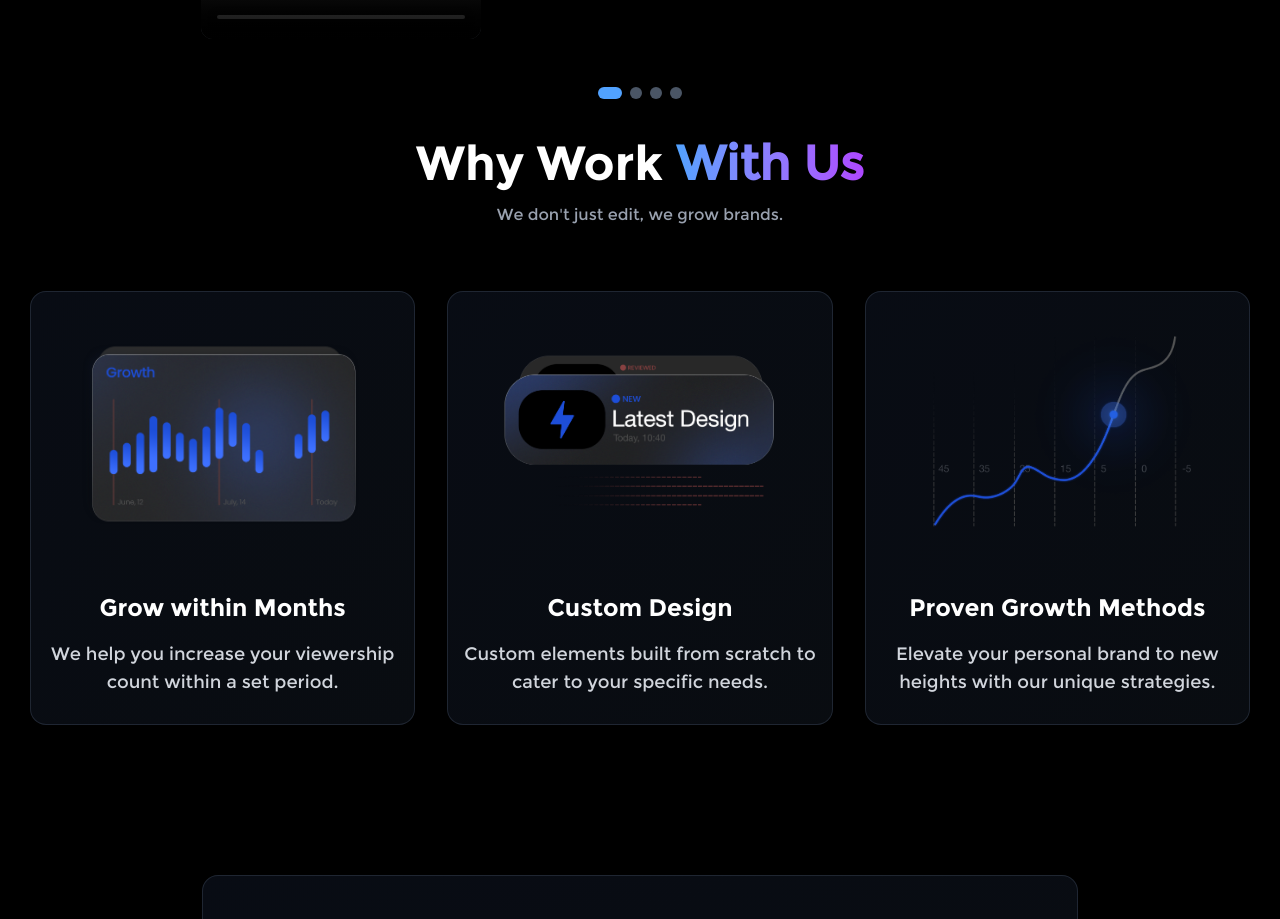
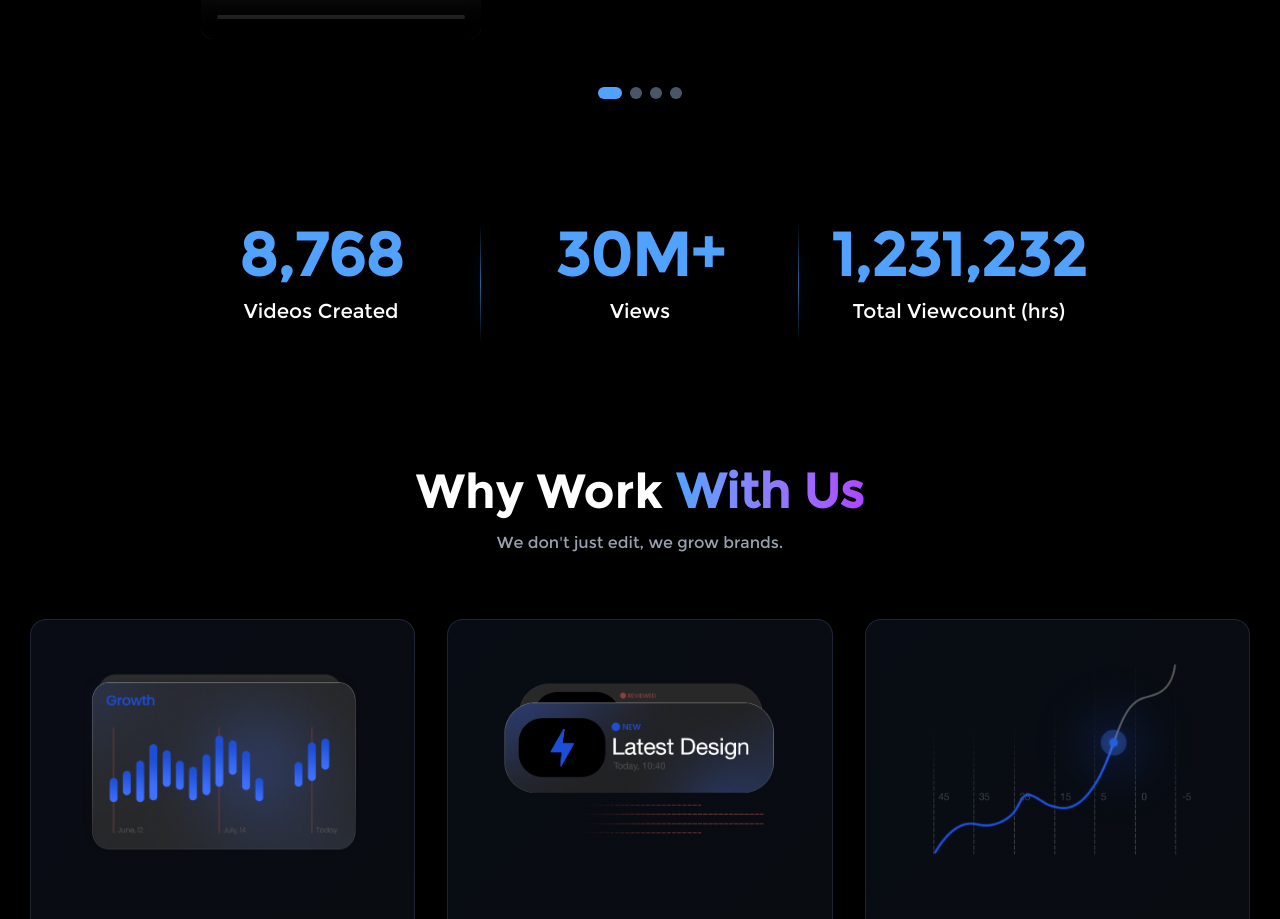
Before and after one commit to PrashantGadekar/vishal-agency-site, a Next.js app: page / in a window 1280 px wide. Shown: the part 2848-3767 px from the top of the page. Built offline with nearby package versions, Linux system fonts and the light colour scheme; grey boxes are pictures that could not be loaded; a web font is replaced by a local one.

Commit message:
Added counters

```diff
--- a/src/app/page.js
+++ b/src/app/page.js
@@ -21,7 +21,7 @@ export default function Home() {
       <Services />
       {/* <Portfolio /> */}
       <Testimonials />
-      {/* <About /> */}
+      <About />
       <WhyWorkWithUs />
       <BookCall />
       {/* <Contact /> */}
--- a/src/components/About.jsx
+++ b/src/components/About.jsx
@@ -70,18 +70,16 @@ const About = () => {
   const isInView = useInView(ref, { once: false, threshold: 0.1 });
   // State to track animated counter values
   const [counters, setCounters] = useState({
-    projects: 0,
-    clients: 0,
-    experience: 0,
-    support: 0
+    videos: 0,
+    views: 0,
+    viewcount: 0
   });
 
   // Original target values for counters
   const stats = [
-    { id: 'projects', number: '100+', label: 'Projects Completed', target: 100 },
-    { id: 'clients', number: '50+', label: 'Happy Clients', target: 50 },
-    { id: 'experience', number: '5+', label: 'Years Experience', target: 5 },
-    { id: 'support', number: '24/7', label: 'Support Available', target: 24 },
+    { id: 'videos', number: '8768', label: 'Videos Created', target: 8768 },
+    { id: 'views', number: '30M+', label: 'Views', target: 30000000 },
+    { id: 'viewcount', number: '1231232', label: 'Total Viewcount (hrs)', target: 1231232 },
   ];
 
   // Animation for counters when section comes into view
@@ -92,13 +90,12 @@ const About = () => {
     if (isInView) {
       // Reset counters to 0 when section comes into view
       setCounters({
-        projects: 0,
-        clients: 0,
-        experience: 0,
-        support: 0
+        videos: 0,
+        views: 0,
+        viewcount: 0
       });
 
-      // Add a 2-second delay before starting the animation
+      // Add a delay before starting the animation
       startDelayTimeout = setTimeout(() => {
         // Duration of the counter animation in ms
         const animationDuration = 2000;
@@ -112,10 +109,9 @@ const About = () => {
 
           // Update all counters based on progress
           setCounters({
-            projects: Math.floor(progress * stats[0].target),
-            clients: Math.floor(progress * stats[1].target),
-            experience: Math.floor(progress * stats[2].target),
-            support: Math.floor(progress * stats[3].target)
+            videos: Math.floor(progress * stats[0].target),
+            views: Math.floor(progress * stats[1].target),
+            viewcount: Math.floor(progress * stats[2].target)
           });
 
           // Stop the interval when animation is complete
@@ -123,14 +119,13 @@ const About = () => {
             clearInterval(interval);
           }
         }, 16); // ~60fps
-      }, 1000); // 1-second delay before animation starts
+      }, 500); // 0.5-second delay before animation starts
     } else {
       // Reset counters when section leaves view
       setCounters({
-        projects: 0,
-        clients: 0,
-        experience: 0,
-        support: 0
+        videos: 0,
+        views: 0,
+        viewcount: 0
       });
     }
 
@@ -141,232 +136,54 @@ const About = () => {
     };
   }, [isInView]);
 
-  const values = [
-    // {
-    //   icon: <TargetIcon />,
-    //   title: 'Innovation',
-    //   description: 'We constantly push boundaries to deliver cutting-edge solutions.',
-    // },
-    // {
-    //   icon: <HandshakeIcon />,
-    //   title: 'Collaboration',
-    //   description: 'We work closely with our clients to achieve their vision.',
-    // },
-    // {
-    //   icon: <BoltIcon />,
-    //   title: 'Excellence',
-    //   description: 'We strive for perfection in every project we undertake.',
-    // },
-    // {
-    //   icon: <RocketIcon />,
-    //   title: 'Growth',
-    //   description: 'We help businesses scale and reach their full potential.',
-    // },
-  ];
+  const values = [];
 
   return (
     <section id="about" ref={ref} className="section-padding bg-black">
       <div className="container mx-auto px-6">
-        <div className="grid grid-cols-1 lg:grid-cols-2 gap-16 items-center">
-          {/* Content Side */}
-          <motion.div
-            initial={{ opacity: 0, x: -50 }}
-            animate={isInView ? { opacity: 1, x: 0 } : { opacity: 0, x: -50 }}
-            transition={{ duration: 0.8 }}
-          >
-            <h2 className="text-4xl md:text-6xl font-bold mb-6">
-              About <span className="gradient-text">Our Agency</span>
-            </h2>
-
-            <p className="text-xl text-gray-300 mb-8 leading-relaxed">
-              We are a creative digital agency passionate about crafting exceptional
-              digital experiences. Our team of designers, developers, and strategists
-              work together to bring your vision to life.
-            </p>
-
-            <p className="text-lg text-gray-400 mb-12 leading-relaxed">
-              Founded in 2019, we've grown from a small startup to a trusted partner
-              for businesses worldwide. We believe in the power of great design and
-              innovative technology to transform businesses and create meaningful
-              connections with users.
-            </p>
-
+        {/* Centered Stats Section */}
+        <motion.div
+          initial={{ opacity: 0, y: 50 }}
+          animate={isInView ? { opacity: 1, y: 0 } : { opacity: 0, y: 50 }}
+          transition={{ duration: 0.8, delay: 0.2 }}
+          className="flex justify-center items-center"
+        >
+          <div className="max-w-4xl mx-auto">
             {/* Stats */}
-            {/* <div className="grid grid-cols-2 gap-8 mb-12">
+            <div className="grid grid-cols-1 md:grid-cols-3 gap-8 md:gap-12 lg:gap-16 relative">
               {stats.map((stat, index) => (
                 <motion.div
                   key={stat.label}
                   initial={{ opacity: 0, y: 30 }}
                   animate={isInView ? { opacity: 1, y: 0 } : { opacity: 0, y: 30 }}
-                  transition={{ duration: 0.6, delay: index * 0.1 }}
-                  className="text-center"
+                  transition={{ duration: 0.6, delay: index * 0.2 }}
+                  className="text-center relative"
                 >
+                  {/* Glowing vertical divider - only show on md+ screens and not on last item */}
+                  {index < stats.length - 1 && (
+                    <div className="hidden md:block absolute -right-6 lg:-right-8 top-1/2 transform -translate-y-1/2 h-30 w-px bg-gradient-to-b from-transparent via-blue-400 to-transparent opacity-60">
+                      <div className="absolute inset-0 bg-gradient-to-b from-transparent via-blue-400 to-transparent blur-sm opacity-80"></div>
+                    </div>
+                  )}
+
                   <motion.div
                     initial={{ scale: 0 }}
                     animate={isInView ? { scale: 1 } : { scale: 0 }}
-                    transition={{ duration: 0.6, delay: index * 0.1 + 0.2 }}
-                    className="text-3xl md:text-4xl font-bold gradient-text mb-2"
+                    transition={{ duration: 0.6, delay: index * 0.2 + 0.3 }}
+                    className="text-3xl sm:text-4xl md:text-5xl lg:text-6xl font-bold text-blue-400 mb-3"
                   >
-                    {stat.id === 'projects' ? `${counters.projects}+` :
-                     stat.id === 'clients' ? `${counters.clients}+` :
-                     stat.id === 'experience' ? `${counters.experience}+` :
-                     stat.id === 'support' ? `${counters.support}/7` : stat.number}
+                    {stat.id === 'videos' ? `${counters.videos.toLocaleString()}` :
+                     stat.id === 'views' ? `${(counters.views / 1000000).toFixed(0)}M+` :
+                     stat.id === 'viewcount' ? `${counters.viewcount.toLocaleString()}` : stat.number}
                   </motion.div>
-                  <p className="text-gray-400 text-sm uppercase tracking-wide">
-                    {stat.label}
-                  </p>
-                </motion.div>
-              ))}
-            </div> */}
-
-            {/* <motion.a
-              href="#portfolio"
-              initial={{ opacity: 0, y: 20 }}
-              animate={isInView ? { opacity: 1, y: 0 } : { opacity: 0, y: 20 }}
-              transition={{ duration: 0.6, delay: 0.5 }}
-              whileHover={{ scale: 1.05, y: -2 }}
-              whileTap={{ scale: 0.95 }}
-              className="btn-primary text-lg px-8 py-4"
-            >
-              See Our Work
-            </motion.a> */}
-          </motion.div>
-
-          {/* Visual Side */}
-          <motion.div
-            initial={{ opacity: 0, x: 50 }}
-            animate={isInView ? { opacity: 1, x: 0 } : { opacity: 0, x: 50 }}
-            transition={{ duration: 0.8, delay: 0.2 }}
-            className="relative"
-          >
-            {/* Main Image Placeholder */}
-            {/* <div className="relative glass-effect rounded-2xl overflow-hidden h-96 mb-8"> */}
-            <div style={{ marginTop: 'auto' }}>
-              {/* <div className="w-full h-full bg-gradient-to-br from-purple-500 to-blue-600 flex items-center justify-center">
-                <div className="w-16 h-16">
-                  <BuildingIcon />
-                </div>
-              </div> */}
-
-              {/* Floating elements */}
-              {/* <motion.div
-                className="absolute top-4 right-4 w-16 h-16 glass-effect rounded-full flex items-center justify-center"
-                animate={{ rotate: 360 }}
-                transition={{ duration: 20, repeat: Infinity, ease: 'linear' }}
-              >
-                <div className="w-8 h-8">
-                  <BoltIcon />
-                </div>
-              </motion.div> */}
-
-
-              {/* <motion.div
-                className="absolute bottom-4 left-4 w-12 h-12 glass-effect rounded-full flex items-center justify-center"
-                animate={{ y: [0, -10, 0] }}
-                transition={{ duration: 2, repeat: Infinity }}
-              >
-                <div className="w-6 h-6">
-                  <PaletteIcon />
-                </div>
-              </motion.div> */}
-
-
-              {/* Stats here added */}
-              {/* Stats */}
-            <div className="grid grid-cols-2 gap-8 mb-12">
-              {stats.map((stat, index) => (
-                <motion.div
-                  key={stat.label}
-                  initial={{ opacity: 0, y: 30 }}
-                  animate={isInView ? { opacity: 1, y: 0 } : { opacity: 0, y: 30 }}
-                  transition={{ duration: 0.6, delay: index * 0.1 }}
-                  className="text-center"
-                >
-                  <motion.div
-                    initial={{ scale: 0 }}
-                    animate={isInView ? { scale: 1 } : { scale: 0 }}
-                    transition={{ duration: 0.6, delay: index * 0.1 + 0.2 }}
-                    className="text-3xl md:text-4xl font-bold gradient-text mb-2"
-                  >
-                    {stat.id === 'projects' ? `${counters.projects}+` :
-                     stat.id === 'clients' ? `${counters.clients}+` :
-                     stat.id === 'experience' ? `${counters.experience}+` :
-                     stat.id === 'support' ? `${counters.support}/7` : stat.number}
-                  </motion.div>
-                  <p className="text-gray-400 text-sm uppercase tracking-wide">
+                  <p className="text-white text-base sm:text-lg md:text-xl font-medium">
                     {stat.label}
                   </p>
                 </motion.div>
               ))}
             </div>
-            </div>
-
-            {/* Secondary Images */}
-            {/* <div className="grid grid-cols-2 gap-4">
-              <motion.div
-                initial={{ opacity: 0, scale: 0.8 }}
-                animate={isInView ? { opacity: 1, scale: 1 } : { opacity: 0, scale: 0.8 }}
-                transition={{ duration: 0.6, delay: 0.4 }}
-                className="glass-effect rounded-xl h-32 bg-gradient-to-br from-green-500 to-teal-600 flex items-center justify-center"
-              >
-                <div className="w-10 h-10">
-                  <ComputerIcon />
-                </div>
-              </motion.div>
-
-              <motion.div
-                initial={{ opacity: 0, scale: 0.8 }}
-                animate={isInView ? { opacity: 1, scale: 1 } : { opacity: 0, scale: 0.8 }}
-                transition={{ duration: 0.6, delay: 0.6 }}
-                className="glass-effect rounded-xl h-32 bg-gradient-to-br from-pink-500 to-red-600 flex items-center justify-center"
-              >
-                <div className="w-10 h-10">
-                  <MobileIcon />
-                </div>
-              </motion.div>
-            </div> */}
-          </motion.div>
-        </div>
-
-        {/* Values Section */}
-        {/* <motion.div
-          initial={{ opacity: 0, y: 50 }}
-          animate={isInView ? { opacity: 1, y: 0 } : { opacity: 0, y: 50 }}
-          transition={{ duration: 0.8, delay: 0.4 }}
-          className="mt-24"
-        >
-          <h3 className="text-3xl md:text-4xl font-bold text-center mb-16">
-            Our <span className="gradient-text">Values</span>
-          </h3>
-
-          <div className="grid grid-cols-1 md:grid-cols-2 lg:grid-cols-4 gap-8">
-            {values.map((value, index) => (
-              <motion.div
-                key={value.title}
-                initial={{ opacity: 0, y: 30 }}
-                animate={isInView ? { opacity: 1, y: 0 } : { opacity: 0, y: 30 }}
-                transition={{ duration: 0.6, delay: index * 0.1 + 0.6 }}
-                whileHover={{ y: -5 }}
-                className="text-center group"
-              >
-                <motion.div
-                  whileHover={{ scale: 1.1, rotate: 5 }}
-                  className="w-16 h-16 mb-4 inline-block"
-                >
-                  {value.icon}
-                </motion.div>
-
-                <h4 className="text-xl font-bold text-white mb-3 group-hover:gradient-text transition-all duration-300">
-                  {value.title}
-                </h4>
-
-                <p className="text-gray-400 leading-relaxed">
-                  {value.description}
-                </p>
-              </motion.div>
-            ))}
           </div>
-        </motion.div> */}
+        </motion.div>
       </div>
     </section>
   );
--- a/src/components/Services.jsx
+++ b/src/components/Services.jsx
@@ -1,7 +1,6 @@
 'use client';
 
-import { motion } from 'framer-motion';
-import { useInView } from 'framer-motion';
+import { motion, useInView } from 'framer-motion';
 import { useRef } from 'react';
 import Image from 'next/image';
 
```
